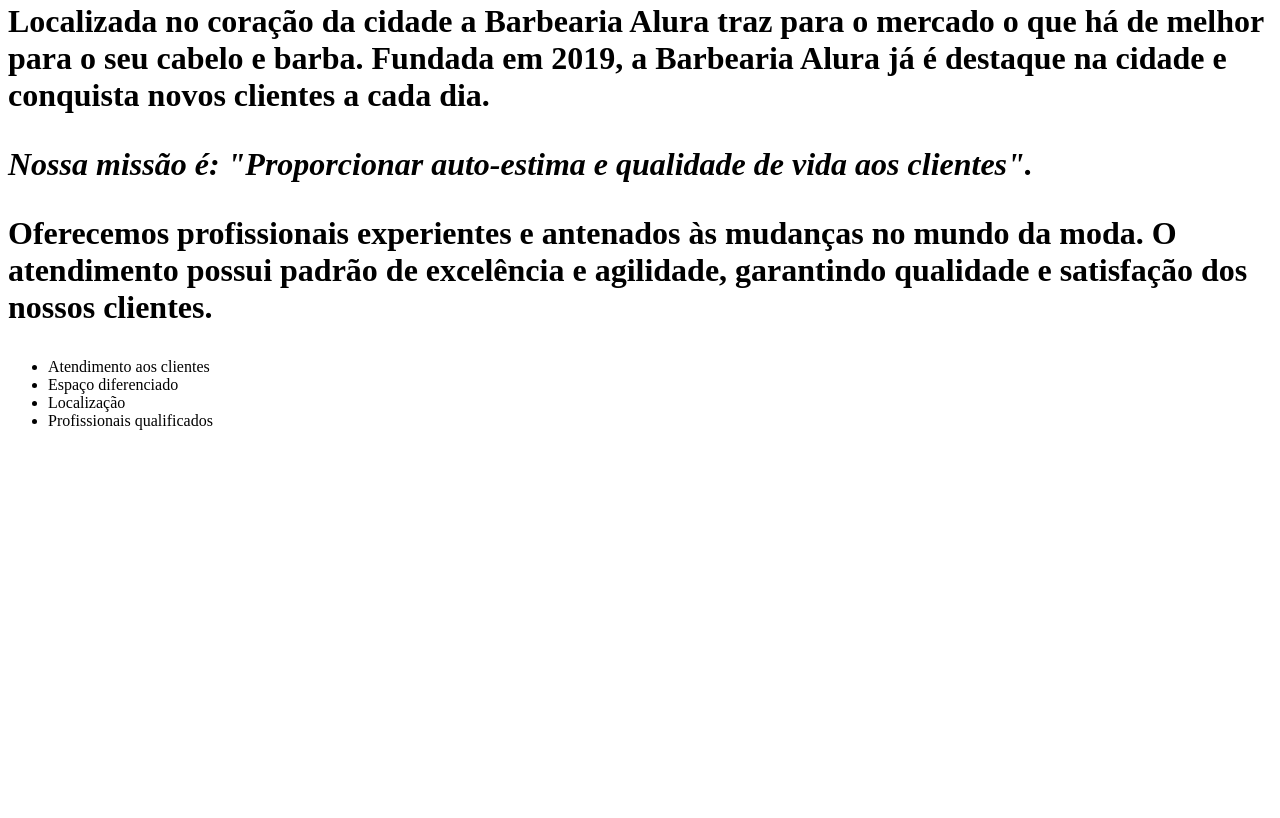
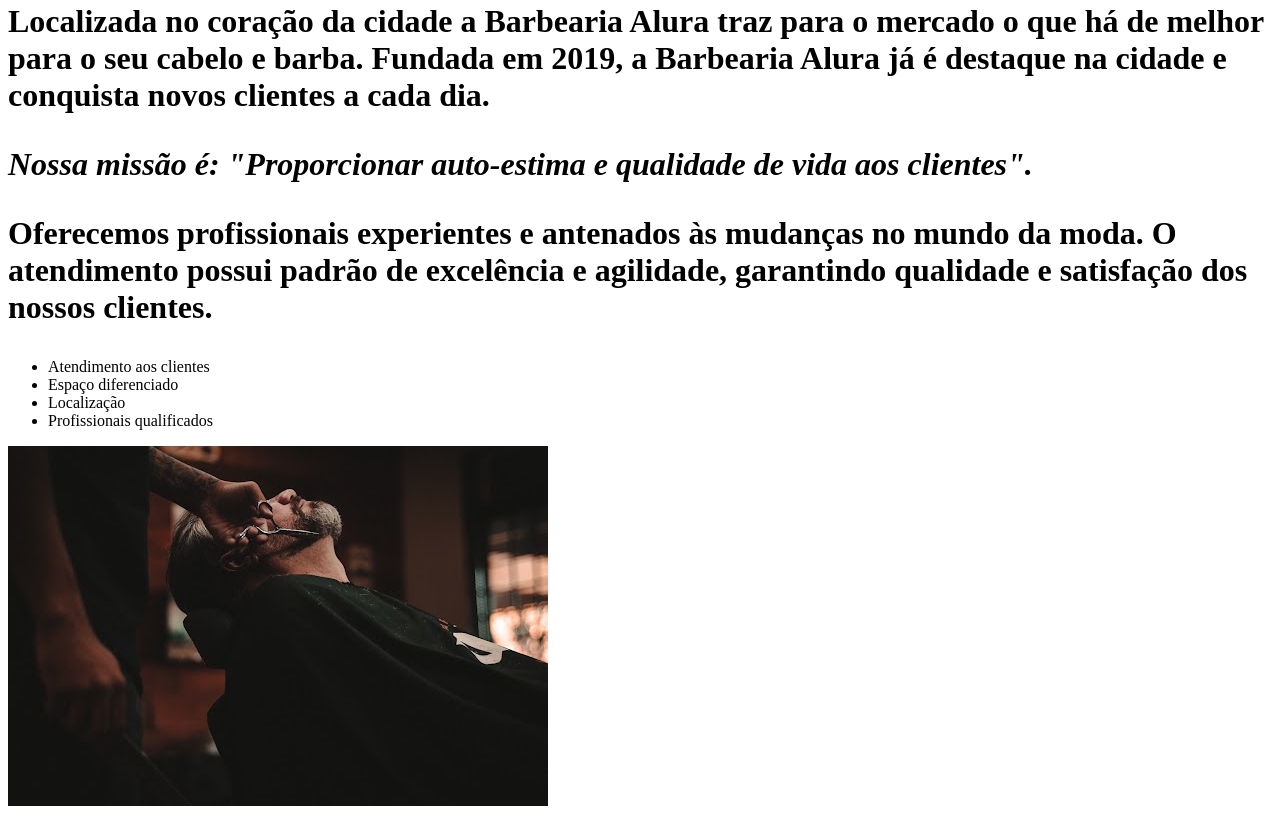
Before and after one commit to chimpanzeburro/primatas, a plain HTML site: page index.html in a window 1280 px wide. Shown: the part 399-1217 px from the top of the page. Before the commit the page ends 871 px from the top, so only its background shows below. Drawn offline with Linux system fonts and the light colour scheme.

Commit message:
Update index.html

```diff
--- a/index.html
+++ b/index.html
@@ -24,7 +24,7 @@
         <li class= "itens">Localização</li>
         <li class="itens">Profissionais qualificados</li>
     </ul>
-    <img src"beneficios.jpg"class"imagem-beneficios">
+    <img src="beneficios.jpg"class"imagem-beneficios">
 </div>
 </body>
 </html>
```
